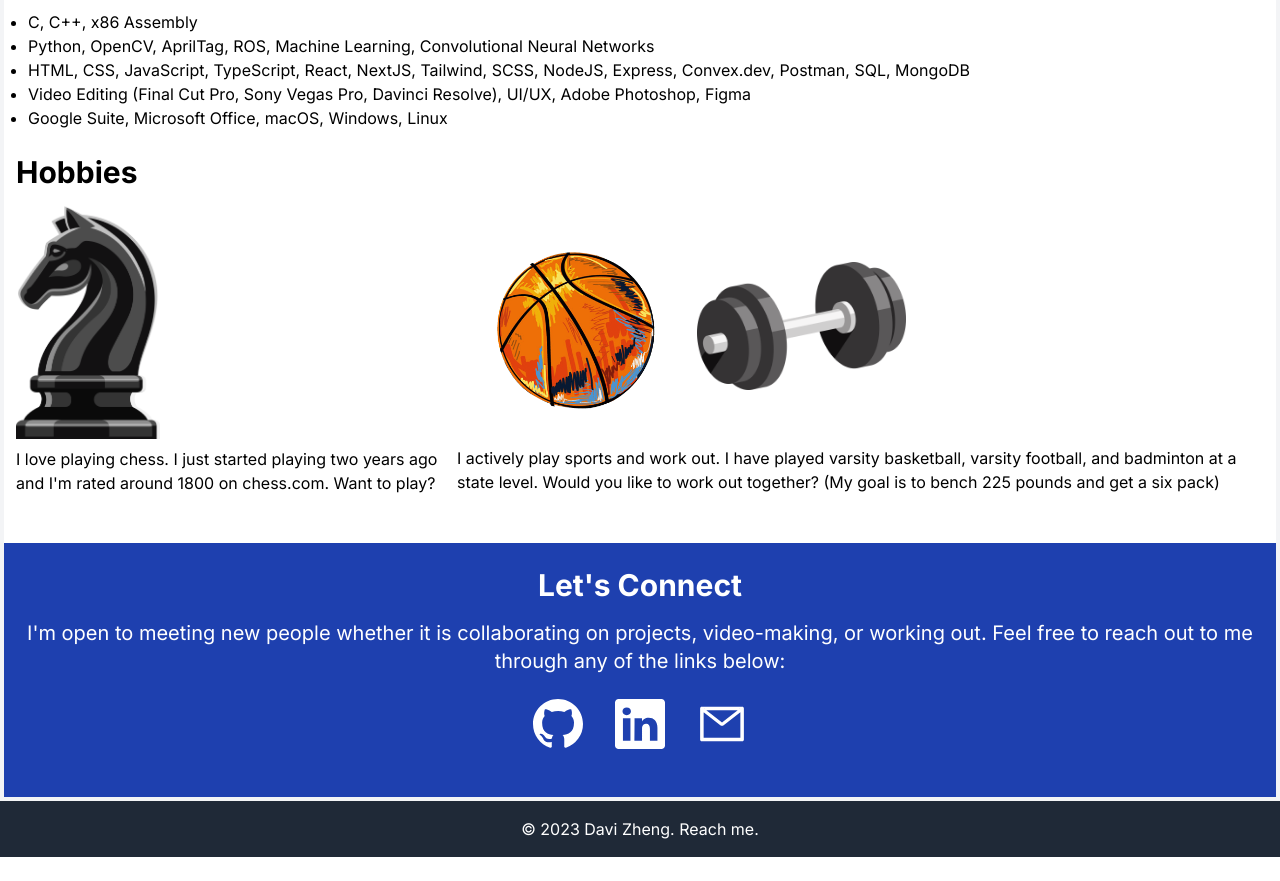
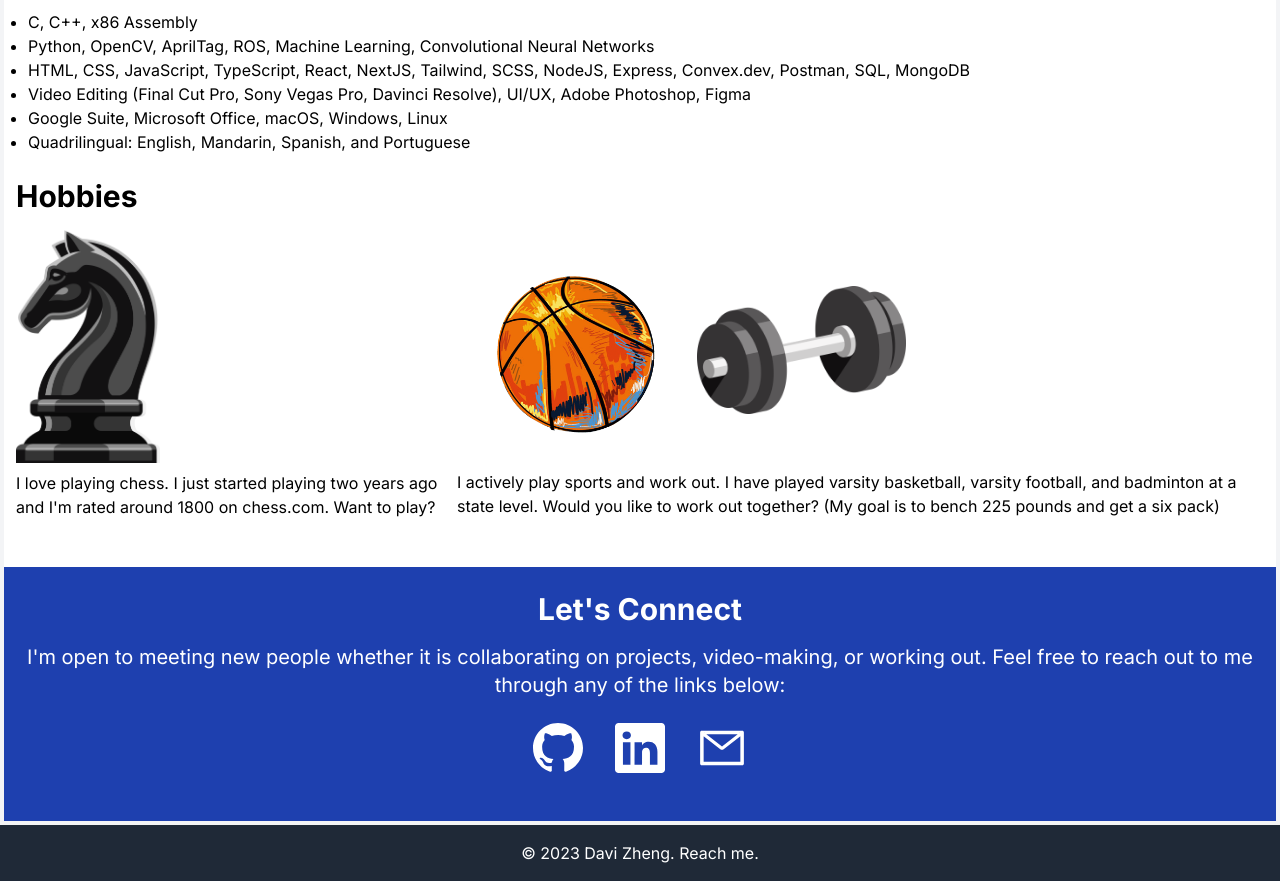
Before and after one commit to DaviZCodes/my-website-bento, a Next.js app: page / in a window 1280 px wide. Shown: the part 1780-2661 px from the top of the page. Before the commit the page ends 2637 px from the top, so only its background shows below. Built offline with nearby package versions, Linux system fonts and the light colour scheme.

Commit message:
added quadrilingual

```diff
--- a/src/app/components/Skills.tsx
+++ b/src/app/components/Skills.tsx
@@ -24,6 +24,7 @@ export default function Skills() {
             UI/UX, Adobe Photoshop, Figma
           </li>
           <li>Google Suite, Microsoft Office, macOS, Windows, Linux</li>
+          <li>Quadrilingual: English, Mandarin, Spanish, and Portuguese</li>
         </ul>
         <h2 className="text-3xl font-bold mt-6 mb-4">Hobbies</h2>
         <div className="flex justify-center items-center">
```
